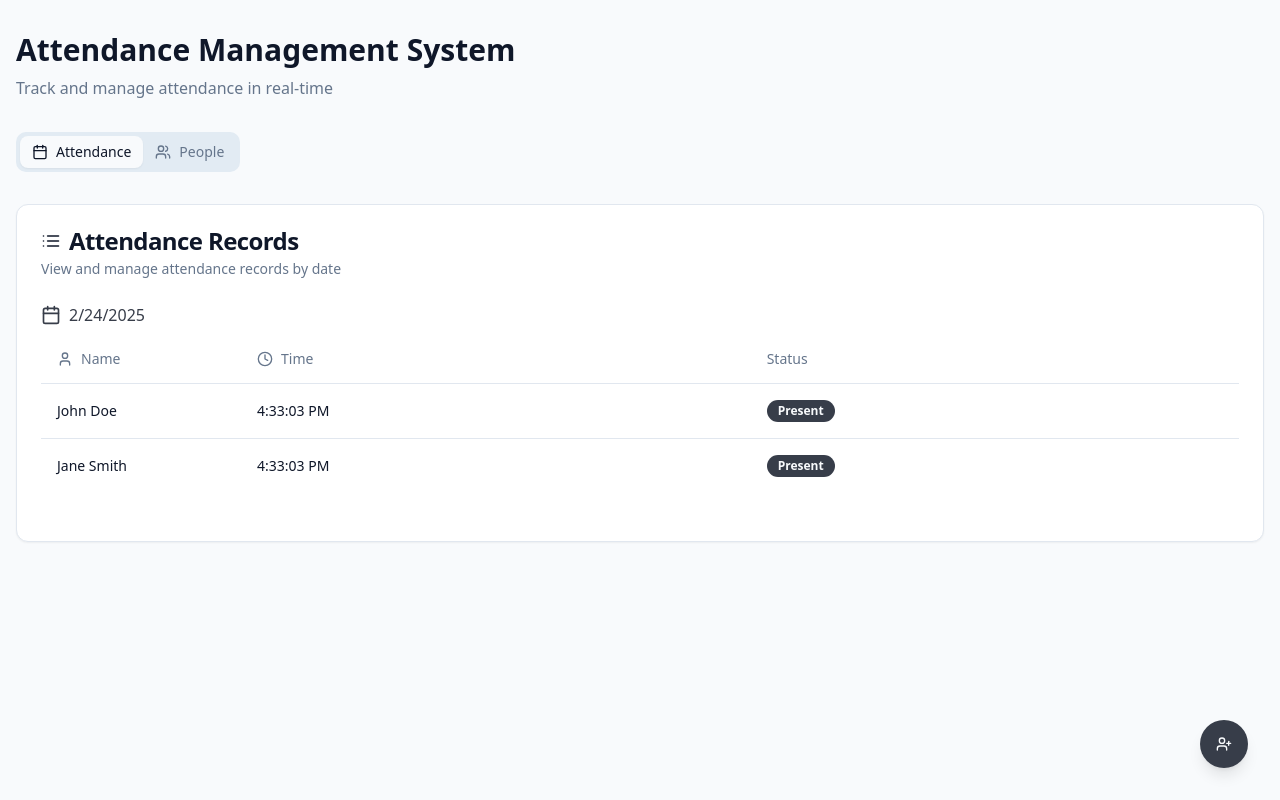
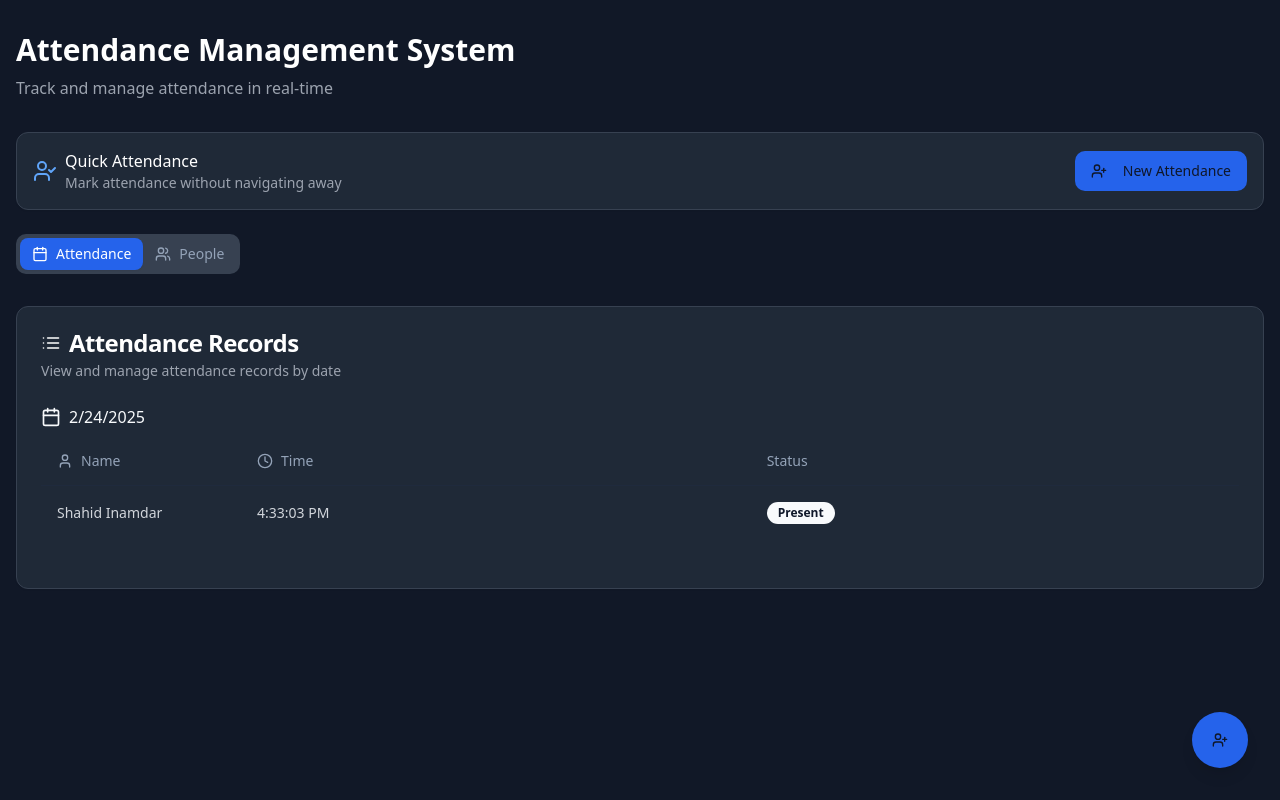
Before and after one commit to shahiddda/face-attendance-automator, a React (Vite) app: page / in a window 1280 px wide. Built offline with nearby package versions, Linux system fonts and the light colour scheme.

Commit message:
Add user attendance feature
Adds a new user attendance option to the main page.  Updates the UI and implements a dark theme.  Replaces sample user names.

```diff
--- a/src/lib/face-api.ts
+++ b/src/lib/face-api.ts
@@ -189,15 +189,8 @@ export const addSampleData = () => {
     people = [
       {
         id: 'person_1',
-        name: 'John Doe',
+        name: 'Shahid Inamdar',
         role: 'Employee',
-        descriptors: [dummyDescriptor],
-        image: '/placeholder.svg'
-      },
-      {
-        id: 'person_2',
-        name: 'Jane Smith',
-        role: 'Manager',
         descriptors: [dummyDescriptor],
         image: '/placeholder.svg'
       }
@@ -208,14 +201,7 @@ export const addSampleData = () => {
       {
         id: 'attendance_1',
         personId: 'person_1',
-        personName: 'John Doe',
-        timestamp: new Date(Date.now() - 86400000), // Yesterday
-        status: 'present'
-      },
-      {
-        id: 'attendance_2',
-        personId: 'person_2',
-        personName: 'Jane Smith',
+        personName: 'Shahid Inamdar',
         timestamp: new Date(Date.now() - 86400000), // Yesterday
         status: 'present'
       }
--- a/src/pages/Index.tsx
+++ b/src/pages/Index.tsx
@@ -6,7 +6,7 @@ import { Tabs, TabsContent, TabsList, TabsTrigger } from '@/components/ui/tabs';
 import AttendanceTable from '../components/AttendanceTable';
 import RegisterPersonForm from '../components/RegisterPersonForm';
 import { getPeople, getAttendanceRecords, loadModels, markAttendance, Person, AttendanceRecord } from '@/lib/face-api';
-import { UserPlusIcon, Users, CalendarIcon, ListIcon, UserIcon } from 'lucide-react';
+import { UserPlusIcon, Users, CalendarIcon, ListIcon, UserIcon, UserCheckIcon, Clock10Icon } from 'lucide-react';
 import { toast } from 'sonner';
 
 const Index = () => {
@@ -15,6 +15,16 @@ const Index = () => {
   const [isLoading, setIsLoading] = useState(true);
   const [showRegisterForm, setShowRegisterForm] = useState(false);
   const [activeTab, setActiveTab] = useState("attendance");
+  const [darkMode, setDarkMode] = useState(true);
+
+  useEffect(() => {
+    // Apply dark mode
+    if (darkMode) {
+      document.documentElement.classList.add('dark');
+    } else {
+      document.documentElement.classList.remove('dark');
+    }
+  }, [darkMode]);
 
   useEffect(() => {
     const initializePage = async () => {
@@ -51,23 +61,53 @@ const Index = () => {
     toast.success(`Marked ${person.name} as ${status}`);
   };
 
+  const handleQuickRegister = () => {
+    setShowRegisterForm(true);
+  };
+
   return (
-    <div className="min-h-screen bg-background">
+    <div className="min-h-screen bg-background dark:bg-gray-900 transition-colors duration-200">
       <div className="container mx-auto py-8 px-4">
         <header className="mb-8">
-          <h1 className="text-3xl font-bold">Attendance Management System</h1>
-          <p className="text-muted-foreground mt-2">
+          <h1 className="text-3xl font-bold text-foreground dark:text-white">Attendance Management System</h1>
+          <p className="text-muted-foreground mt-2 dark:text-gray-400">
             Track and manage attendance in real-time
           </p>
         </header>
 
+        <div className="mb-6">
+          <Card className="bg-card dark:bg-gray-800 border-border dark:border-gray-700">
+            <CardContent className="p-4">
+              <div className="flex flex-col sm:flex-row justify-between items-center gap-4">
+                <div className="flex items-center gap-2">
+                  <UserCheckIcon className="h-6 w-6 text-accent dark:text-blue-400" />
+                  <div>
+                    <h3 className="font-medium text-foreground dark:text-white">Quick Attendance</h3>
+                    <p className="text-sm text-muted-foreground dark:text-gray-400">Mark attendance without navigating away</p>
+                  </div>
+                </div>
+                <div className="flex flex-wrap gap-2">
+                  <Button
+                    variant="default"
+                    className="bg-accent hover:bg-accent/90 dark:bg-blue-600 dark:hover:bg-blue-700"
+                    onClick={handleQuickRegister}
+                  >
+                    <UserPlusIcon className="mr-2 h-4 w-4" />
+                    New Attendance
+                  </Button>
+                </div>
+              </div>
+            </CardContent>
+          </Card>
+        </div>
+
         <Tabs defaultValue="attendance" onValueChange={setActiveTab}>
-          <TabsList className="mb-6">
-            <TabsTrigger value="attendance" className="flex items-center">
+          <TabsList className="mb-6 bg-secondary dark:bg-gray-700">
+            <TabsTrigger value="attendance" className="flex items-center data-[state=active]:bg-primary data-[state=active]:text-primary-foreground dark:data-[state=active]:bg-blue-600 dark:data-[state=active]:text-white">
               <CalendarIcon className="mr-2 h-4 w-4" />
               Attendance
             </TabsTrigger>
-            <TabsTrigger value="people" className="flex items-center">
+            <TabsTrigger value="people" className="flex items-center data-[state=active]:bg-primary data-[state=active]:text-primary-foreground dark:data-[state=active]:bg-blue-600 dark:data-[state=active]:text-white">
               <Users className="mr-2 h-4 w-4" />
               People
             </TabsTrigger>
@@ -75,23 +115,23 @@ const Index = () => {
 
           <TabsContent value="attendance">
             <div className="grid grid-cols-1 gap-6">
-              <Card>
+              <Card className="dark:bg-gray-800 dark:border-gray-700">
                 <CardHeader>
-                  <CardTitle className="flex items-center">
+                  <CardTitle className="flex items-center text-foreground dark:text-white">
                     <ListIcon className="mr-2 h-5 w-5" />
                     Attendance Records
                   </CardTitle>
-                  <CardDescription>
+                  <CardDescription className="dark:text-gray-400">
                     View and manage attendance records by date
                   </CardDescription>
                 </CardHeader>
                 <CardContent>
                   {isLoading ? (
                     <div className="flex justify-center items-center py-8">
-                      <p>Loading attendance data...</p>
+                      <p className="dark:text-gray-300">Loading attendance data...</p>
                     </div>
                   ) : (
-                    <AttendanceTable records={records} />
+                    <AttendanceTable records={records} className="dark:text-gray-300" />
                   )}
                 </CardContent>
               </Card>
@@ -101,34 +141,36 @@ const Index = () => {
           <TabsContent value="people">
             <div className="grid grid-cols-1 md:grid-cols-2 lg:grid-cols-3 gap-6">
               {people.map(person => (
-                <Card key={person.id}>
+                <Card key={person.id} className="dark:bg-gray-800 dark:border-gray-700 hover:shadow-md transition-shadow duration-200">
                   <CardHeader>
-                    <CardTitle>{person.name}</CardTitle>
-                    <CardDescription>{person.role}</CardDescription>
+                    <CardTitle className="dark:text-white">{person.name}</CardTitle>
+                    <CardDescription className="dark:text-gray-400">{person.role}</CardDescription>
                   </CardHeader>
                   <CardContent>
                     <div className="flex justify-center mb-4">
-                      <div className="w-24 h-24 rounded-full bg-muted flex items-center justify-center overflow-hidden">
+                      <div className="w-24 h-24 rounded-full bg-muted dark:bg-gray-700 flex items-center justify-center overflow-hidden">
                         {person.image ? (
                           <img src={person.image} alt={person.name} className="w-full h-full object-cover" />
                         ) : (
-                          <UserIcon className="h-12 w-12 text-muted-foreground" />
+                          <UserIcon className="h-12 w-12 text-muted-foreground dark:text-gray-500" />
                         )}
                       </div>
                     </div>
                     <div className="flex justify-center space-x-2">
                       <Button
                         size="sm"
+                        className="bg-green-600 hover:bg-green-700 dark:bg-green-600 dark:hover:bg-green-700"
                         onClick={() => handleMarkAttendance(person, 'present')}
                       >
-                        Mark Present
+                        <UserCheckIcon className="mr-1 h-4 w-4" /> Present
                       </Button>
                       <Button
                         size="sm"
                         variant="secondary"
+                        className="dark:bg-amber-600 dark:text-white dark:hover:bg-amber-700"
                         onClick={() => handleMarkAttendance(person, 'late')}
                       >
-                        Mark Late
+                        <Clock10Icon className="mr-1 h-4 w-4" /> Late
                       </Button>
                     </div>
                   </CardContent>
@@ -137,8 +179,11 @@ const Index = () => {
 
               {people.length === 0 && !isLoading && (
                 <div className="col-span-full text-center py-8">
-                  <p className="text-muted-foreground mb-4">No registered people yet</p>
-                  <Button onClick={() => setShowRegisterForm(true)}>
+                  <p className="text-muted-foreground dark:text-gray-400 mb-4">No registered people yet</p>
+                  <Button
+                    onClick={() => setShowRegisterForm(true)}
+                    className="dark:bg-blue-600 dark:hover:bg-blue-700"
+                  >
                     Register New Person
                   </Button>
                 </div>
@@ -150,7 +195,7 @@ const Index = () => {
         {/* Register New Person - Action Button */}
         <div className="fixed bottom-8 right-8">
           <Button
-            className="rounded-full w-12 h-12 p-0 shadow-lg"
+            className="rounded-full w-14 h-14 p-0 shadow-lg dark:bg-blue-600 dark:hover:bg-blue-700"
             onClick={() => setShowRegisterForm(true)}
           >
             <UserPlusIcon className="h-6 w-6" />
```
